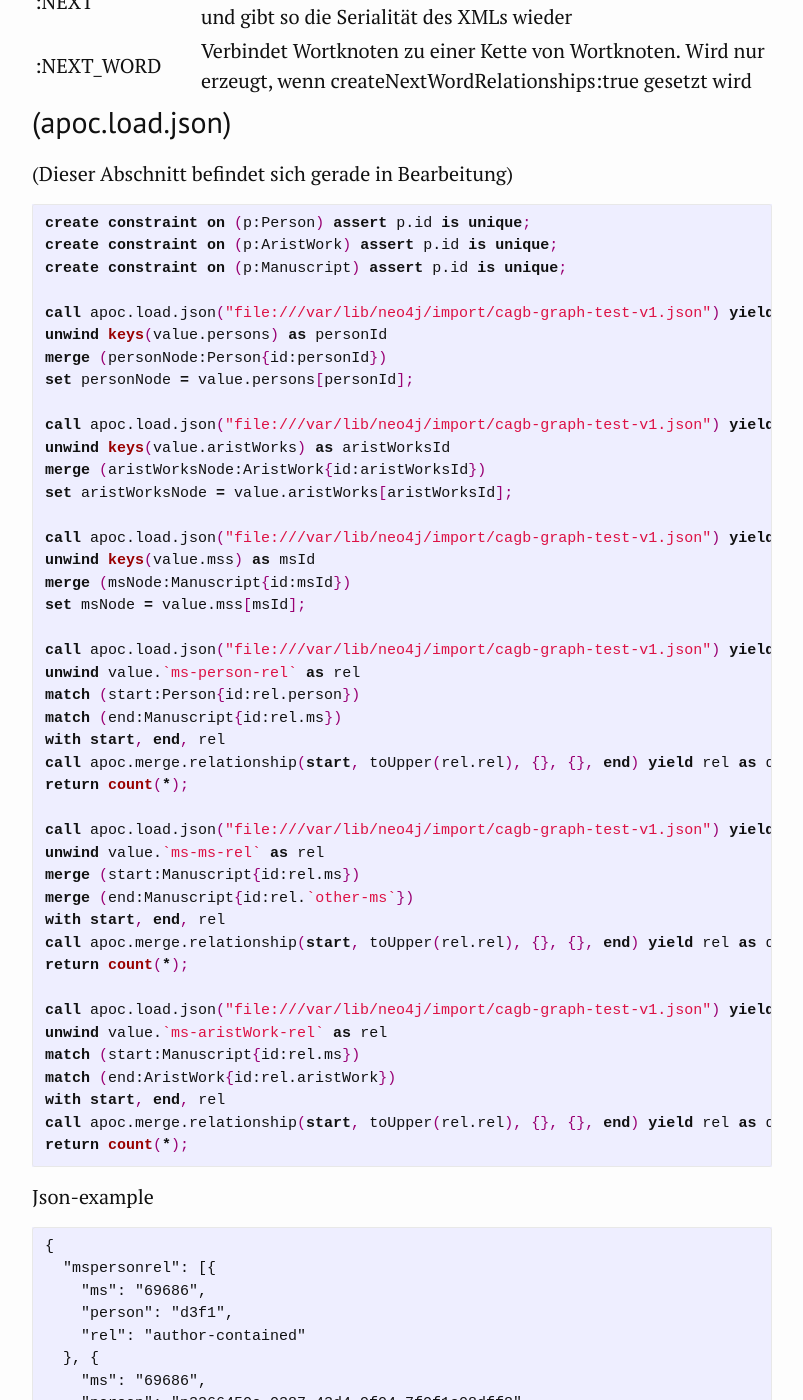
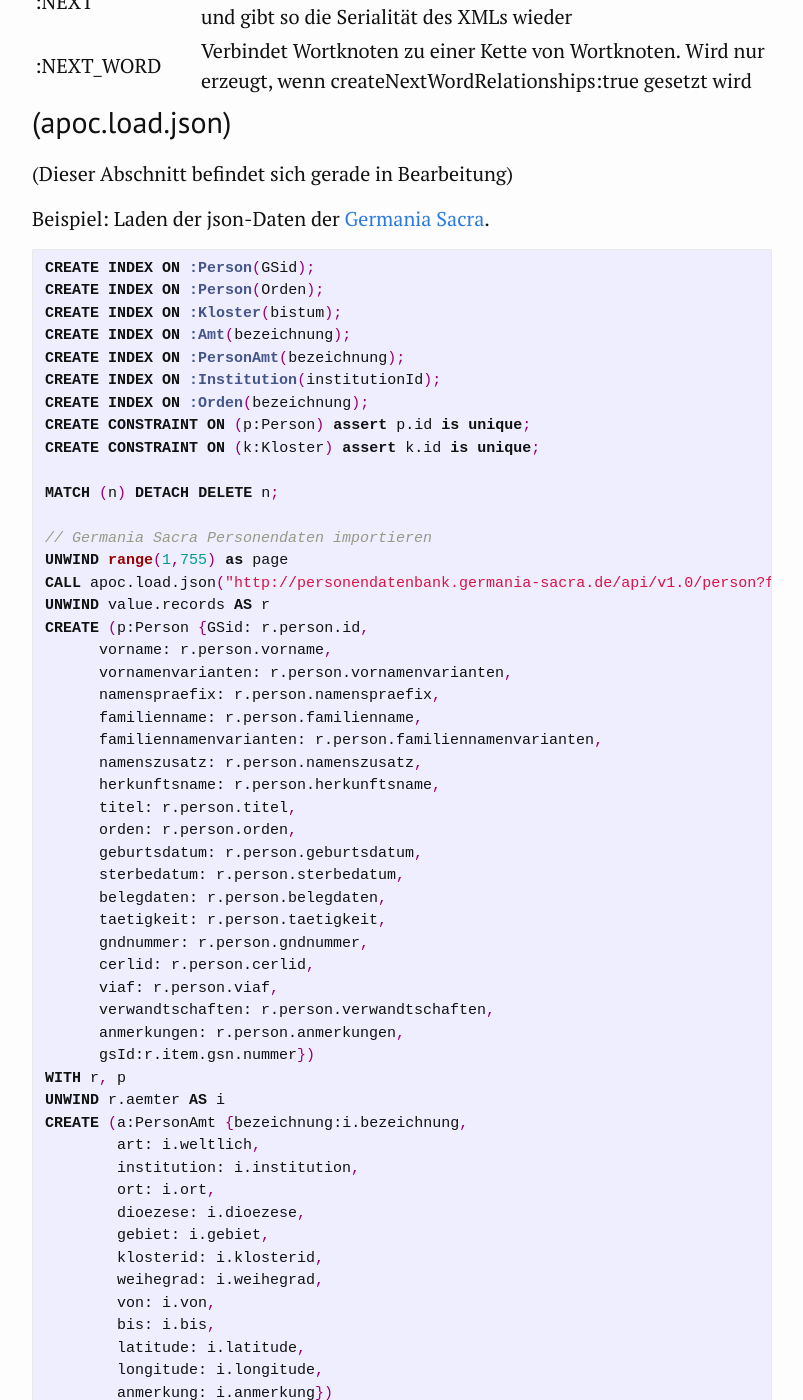
Before and after one commit to kuczera/Graphentechnologien, a Jekyll site: the page built from docs/95_Anhang.md, in a window 1280 px wide and 1400 px high, scrolled down 12524 px. Shown: the whole window, without its empty margins (238-1041 px from the left). Built offline with Jekyll 4.4.1, drawn with Linux system fonts in a browser that asks for light colours; some of the changed text lies outside the part shown.

Commit message:
Update 95_Anhang.md

```diff
--- a/docs/95_Anhang.md
+++ b/docs/95_Anhang.md
@@ -407,97 +407,70 @@ return node;
 
 (Dieser Abschnitt befindet sich gerade in Bearbeitung)
 
+Beispiel: Laden der json-Daten der [Germania Sacra](https://adw-goe.de/forschung/forschungsprojekte-akademienprogramm/germania-sacra/klosterdatenbank/linked-data/).
+
 ~~~cypher
-create constraint on (p:Person) assert p.id is unique;
-create constraint on (p:AristWork) assert p.id is unique;
-create constraint on (p:Manuscript) assert p.id is unique;
+CREATE INDEX ON :Person(GSid);
+CREATE INDEX ON :Person(Orden);
+CREATE INDEX ON :Kloster(bistum);
+CREATE INDEX ON :Amt(bezeichnung);
+CREATE INDEX ON :PersonAmt(bezeichnung);
+CREATE INDEX ON :Institution(institutionId);
+CREATE INDEX ON :Orden(bezeichnung);
+CREATE CONSTRAINT ON (p:Person) assert p.id is unique;
+CREATE CONSTRAINT ON (k:Kloster) assert k.id is unique;
 
-call apoc.load.json("file:///var/lib/neo4j/import/cagb-graph-test-v1.json") yield value
-unwind keys(value.persons) as personId
-merge (personNode:Person{id:personId})
-set personNode = value.persons[personId];
+MATCH (n) DETACH DELETE n;
 
-call apoc.load.json("file:///var/lib/neo4j/import/cagb-graph-test-v1.json") yield value
-unwind keys(value.aristWorks) as aristWorksId
-merge (aristWorksNode:AristWork{id:aristWorksId})
-set aristWorksNode = value.aristWorks[aristWorksId];
+// Germania Sacra Personendaten importieren
+UNWIND range(1,755) as page
+CALL apoc.load.json("http://personendatenbank.germania-sacra.de/api/v1.0/person?format=json&id=%2A&limit=100&page=" + page) YIELD value
+UNWIND value.records AS r
+CREATE (p:Person {GSid: r.person.id,
+      vorname: r.person.vorname,
+      vornamenvarianten: r.person.vornamenvarianten,
+      namenspraefix: r.person.namenspraefix,
+      familienname: r.person.familienname,
+      familiennamenvarianten: r.person.familiennamenvarianten,
+      namenszusatz: r.person.namenszusatz,
+      herkunftsname: r.person.herkunftsname,
+      titel: r.person.titel,
+      orden: r.person.orden,
+      geburtsdatum: r.person.geburtsdatum,
+      sterbedatum: r.person.sterbedatum,
+      belegdaten: r.person.belegdaten,
+      taetigkeit: r.person.taetigkeit,
+      gndnummer: r.person.gndnummer,
+      cerlid: r.person.cerlid,
+      viaf: r.person.viaf,
+      verwandtschaften: r.person.verwandtschaften,
+      anmerkungen: r.person.anmerkungen,
+      gsId:r.item.gsn.nummer})
+WITH r, p
+UNWIND r.aemter AS i
+CREATE (a:PersonAmt {bezeichnung:i.bezeichnung,
+        art: i.weltlich,
+        institution: i.institution,
+        ort: i.ort,
+        dioezese: i.dioezese,
+        gebiet: i.gebiet,
+        klosterid: i.klosterid,
+        weihegrad: i.weihegrad,
+        von: i.von,
+        bis: i.bis,
+        latitude: i.latitude,
+        longitude: i.longitude,
+        anmerkung: i.anmerkung})
+CREATE (p)-[:HAT_AMT]->(a)
+RETURN *;
 
-call apoc.load.json("file:///var/lib/neo4j/import/cagb-graph-test-v1.json") yield value
-unwind keys(value.mss) as msId
-merge (msNode:Manuscript{id:msId})
-set msNode = value.mss[msId];
-
-call apoc.load.json("file:///var/lib/neo4j/import/cagb-graph-test-v1.json") yield value
-unwind value.`ms-person-rel` as rel
-match (start:Person{id:rel.person})
-match (end:Manuscript{id:rel.ms})
-with start, end, rel
-call apoc.merge.relationship(start, toUpper(rel.rel), {}, {}, end) yield rel as dummy
-return count(*);
-
-call apoc.load.json("file:///var/lib/neo4j/import/cagb-graph-test-v1.json") yield value
-unwind value.`ms-ms-rel` as rel
-merge (start:Manuscript{id:rel.ms})
-merge (end:Manuscript{id:rel.`other-ms`})
-with start, end, rel
-call apoc.merge.relationship(start, toUpper(rel.rel), {}, {}, end) yield rel as dummy
-return count(*);
-
-call apoc.load.json("file:///var/lib/neo4j/import/cagb-graph-test-v1.json") yield value
-unwind value.`ms-aristWork-rel` as rel
-match (start:Manuscript{id:rel.ms})
-match (end:AristWork{id:rel.aristWork})
-with start, end, rel
-call apoc.merge.relationship(start, toUpper(rel.rel), {}, {}, end) yield rel as dummy
-return count(*);
-~~~
-
-Json-example
-
-~~~
-{
-  "mspersonrel": [{
-    "ms": "69686",
-    "person": "d3f1",
-    "rel": "author-contained"
-  }, {
-    "ms": "69686",
-    "person": "p3366450e-0387-43d4-9f04-7f0f1c08dff8",
-    "rel": "scribe"
-  }, {
-    "ms": "69686",
-    "person": "p8c827441-77b4-4e12-8209-7ce8f06060f1",
-    "rel": "scribe"
-  }
-  ],
-  "persons": {
-    "d19f17": {
-      "label": "Castro, Juan Pàez de",
-      "id": "d19f17"
-    },
-    "d10f30": {
-      "label": "Augustinus (Aurelius Augustinus)",
-      "id": "d10f30"
-    },
-    "d22f20": {
-      "label": "Manouel\n Chrysoloras",
-      "id": "d22f20"
-    }
-  },
-  "aristWorks": {
-    "EE": {
-      "label": "Ethica ad Eudemum (EE)",
-      "id": "EE"
-    },
-    "Parva-Naturalia": {
-      "label": "Parva naturalia (Parva Naturalia)",
-      "id": "Parva-Naturalia"
-    },
-    "Hist.-An.": {
-      "label": "Historia animalium (Hist. An.)",
-      "id": "Hist.-An."
-    }
-  }
+// GND-und VIAF-Nummern auf NULL setzen, wenn nicht vorhanden
+MATCH (n:Person)
+WHERE n.gndnummer = ""
+SET n.gndnummer = NULL;
+MATCH (n:Person)
+WHERE n.viaf = ""
+SET n.viaf = NULL;
 
 ~~~
 
```
